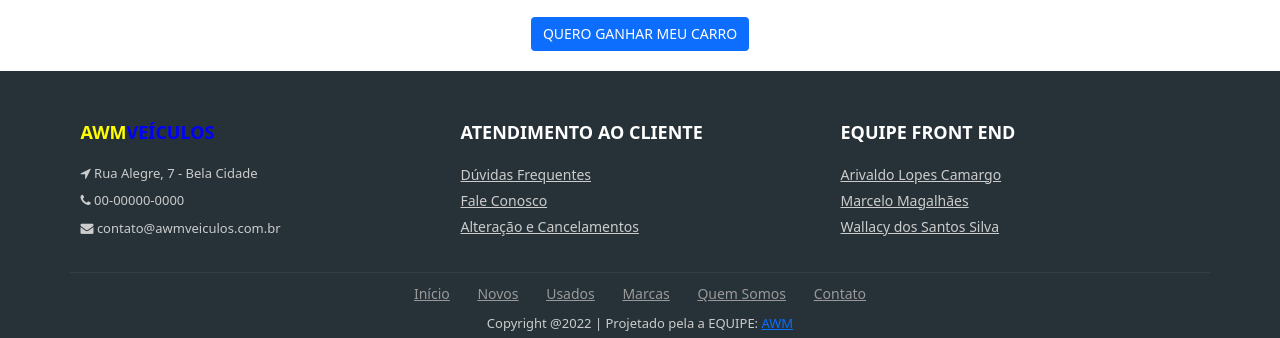
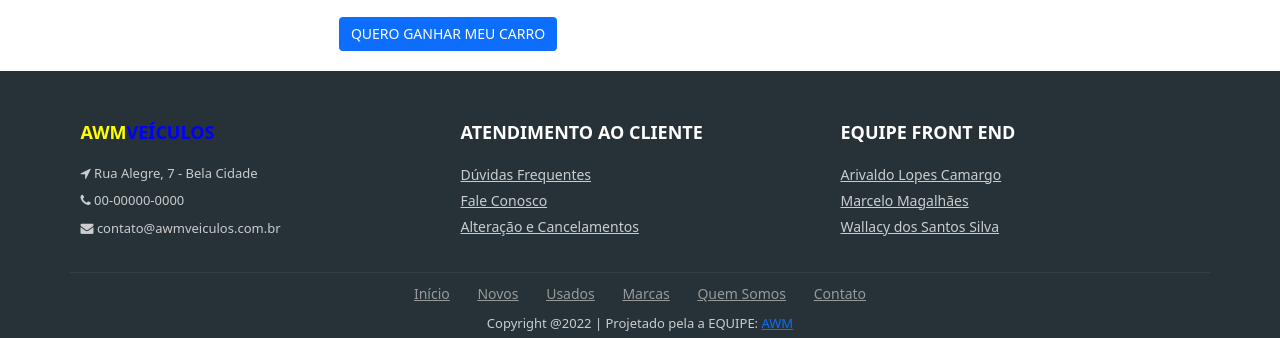
Before and after one commit to ArivaldoCamargo/Checkpoint-1, a plain HTML site: page index.html in a window 1280 px wide. Shown: the part 775-1113 px from the top of the page. Drawn offline with nearby package versions, Linux system fonts and the light colour scheme.

Commit message:
nova atualizaçoes

```diff
--- a/css/form.css
+++ b/css/form.css
@@ -49,7 +49,9 @@ legend {
   input[type=submit]:hover {
     background-color: #45a049;
   }
-
+  button.btn.btn-primary{
+    margin-right: 30%;
+  }
 
   @media (max-width: 768px) {
     button.btn.btn-primary {
```
